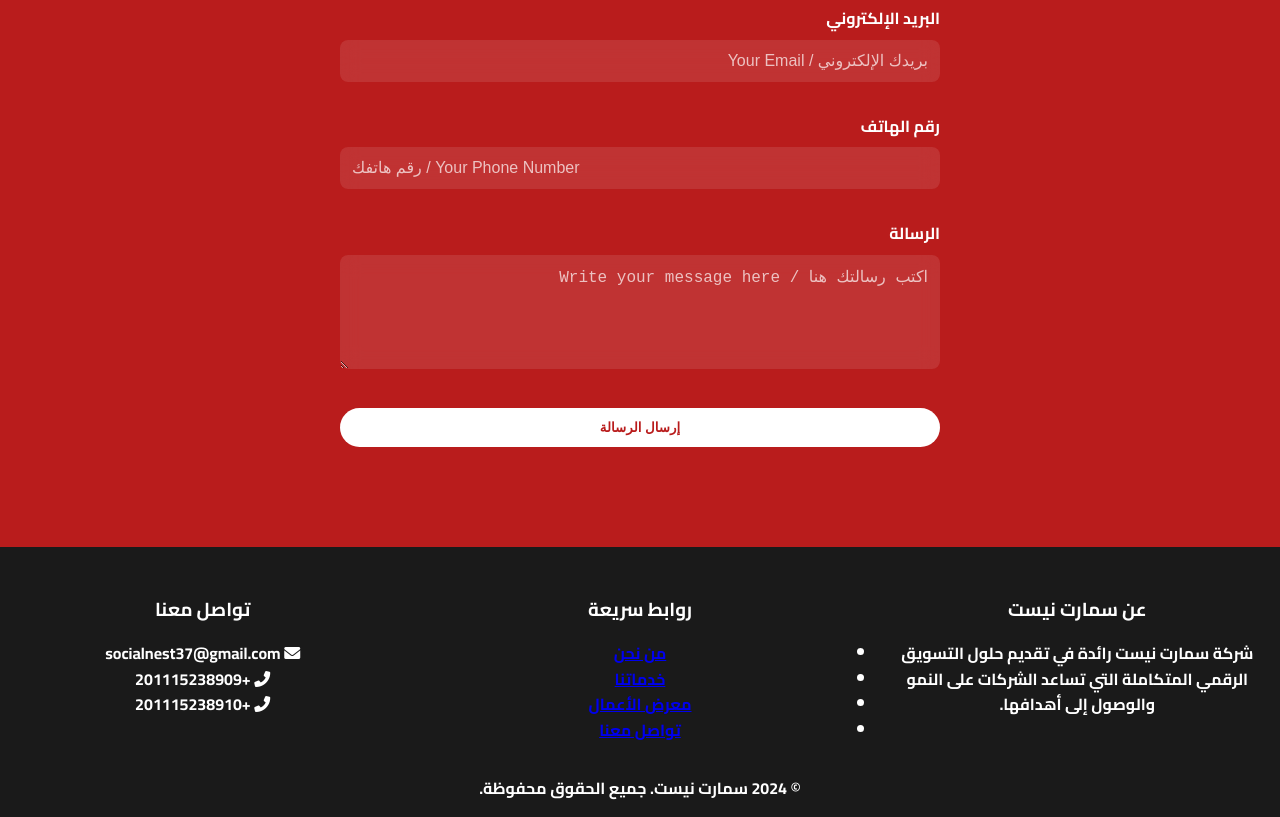
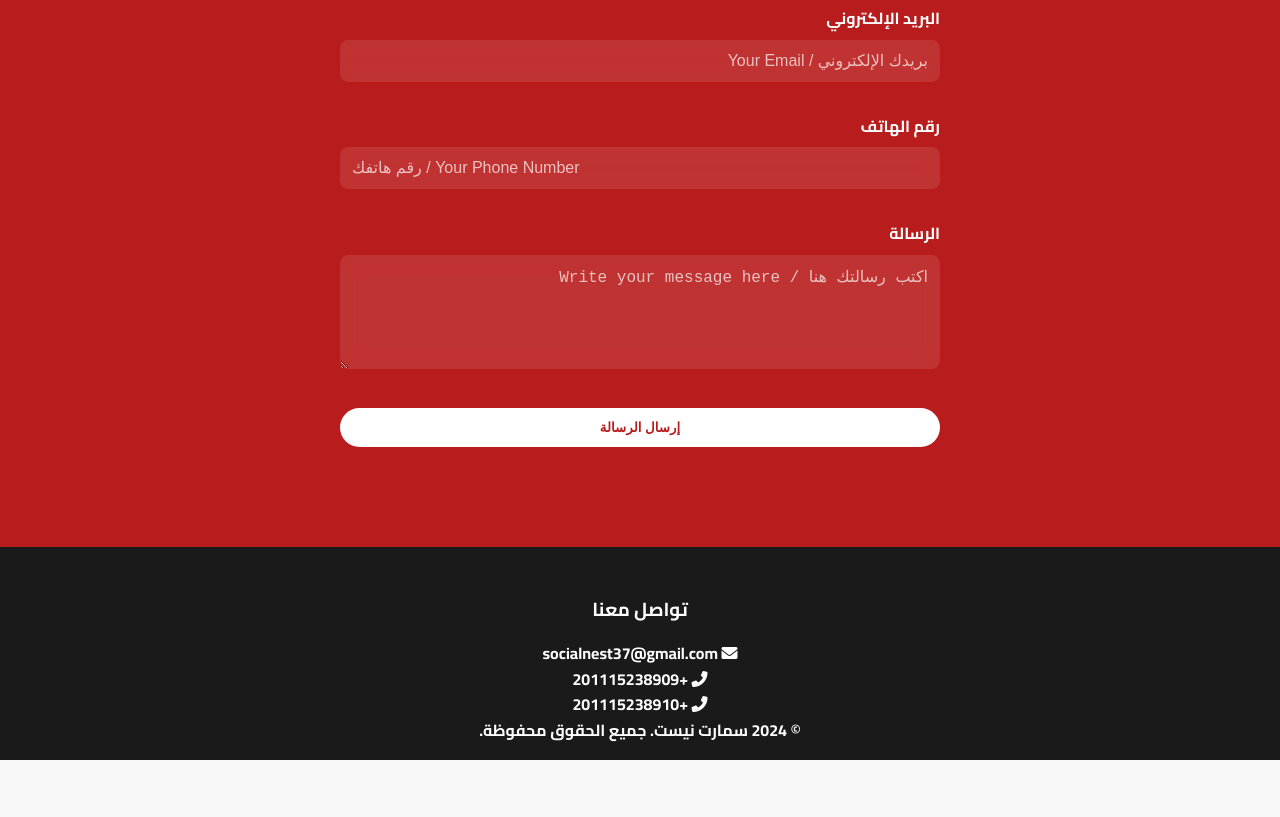
Before and after one commit to smart-nes/SOCIAL-NEST, a plain HTML site: page index.html in a window 1280 px wide. Shown: the part 2654-3471 px from the top of the page. After the commit the page ends 3414 px from the top, so only its background shows below. Drawn offline with Linux system fonts and the light colour scheme.

Commit message:
Update index.html

```diff
--- a/index.html
+++ b/index.html
@@ -231,30 +231,9 @@
     </section>
 
     <!-- الفوتر -->
-       <footer class="footer">
-        <div class="footer-content">
-            <div class="footer-section about-us">
-                <h3>
-                    <span class="ar-text">عن سمارت نيست</span>
-                    <span class="en-text" style="display: none;">About Smart Nest</span>
-                </h3>
-                <p>
-                    <span class="ar-text">شركة سمارت نيست رائدة في تقديم حلول التسويق الرقمي المتكاملة التي تساعد الشركات على النمو والوصول إلى أهدافها.</span>
-                    <span class="en-text" style="display: none;">Smart Nest is a leading company providing integrated digital marketing solutions that help businesses grow and achieve their goals.</span>
-                </p>
-            </div>
-            <div class="footer-section quick-links">
-                <h3>
-                    <span class="ar-text">روابط سريعة</span>
-                    <span class="en-text" style="display: none;">Quick Links</span>
-                </h3>
-                <ul>
-                    <li><a href="INDEX.html#about-us-section"><span class="ar-text">من نحن</span><span class="en-text" style="display: none;">About Us</span></a></li>
-                    <li><a href="INDEX.html#services-section"><span class="ar-text">خدماتنا</span><span class="en-text" style="display: none;">Services</span></a></li>
-                    <li><a href="INDEX.html#portfolio-section"><span class="ar-text">معرض الأعمال</span><span class="en-text" style="display: none;">Portfolio</span></a></li>
-                    <li><a href="INDEX.html#Contact-section"><span class="ar-text">تواصل معنا</span><span class="en-text" style="display: none;">Contact Us</span></a></li>
-                </ul>
-            </div>
+    <footer class="footer">
+
+
             <div class="footer-section contact-info">
                 <h3>
                     <span class="ar-text">تواصل معنا</span>
@@ -313,6 +292,9 @@
                 </p>
             </div>
 
+
+
+            </div>
         </div>
         <div class="footer-bottom">
             <p>
```
